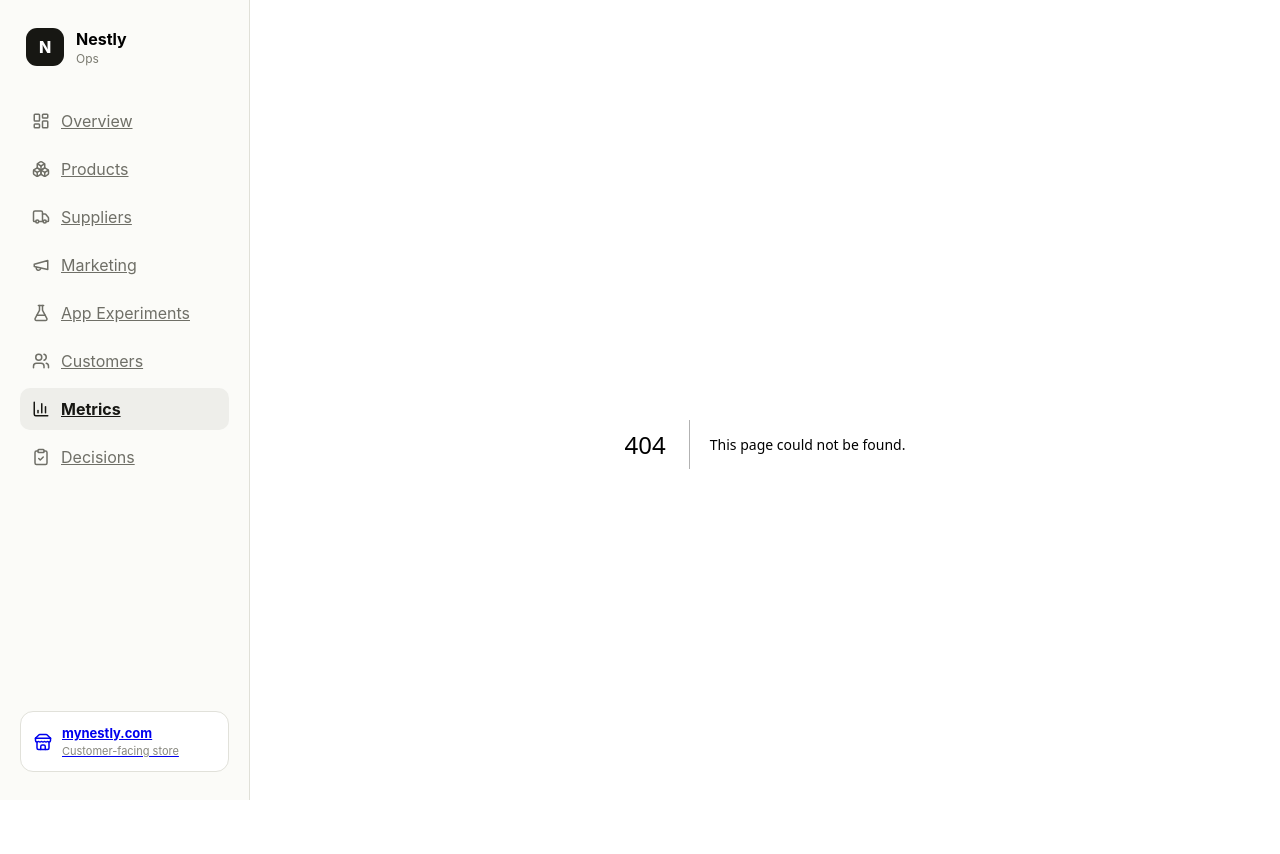
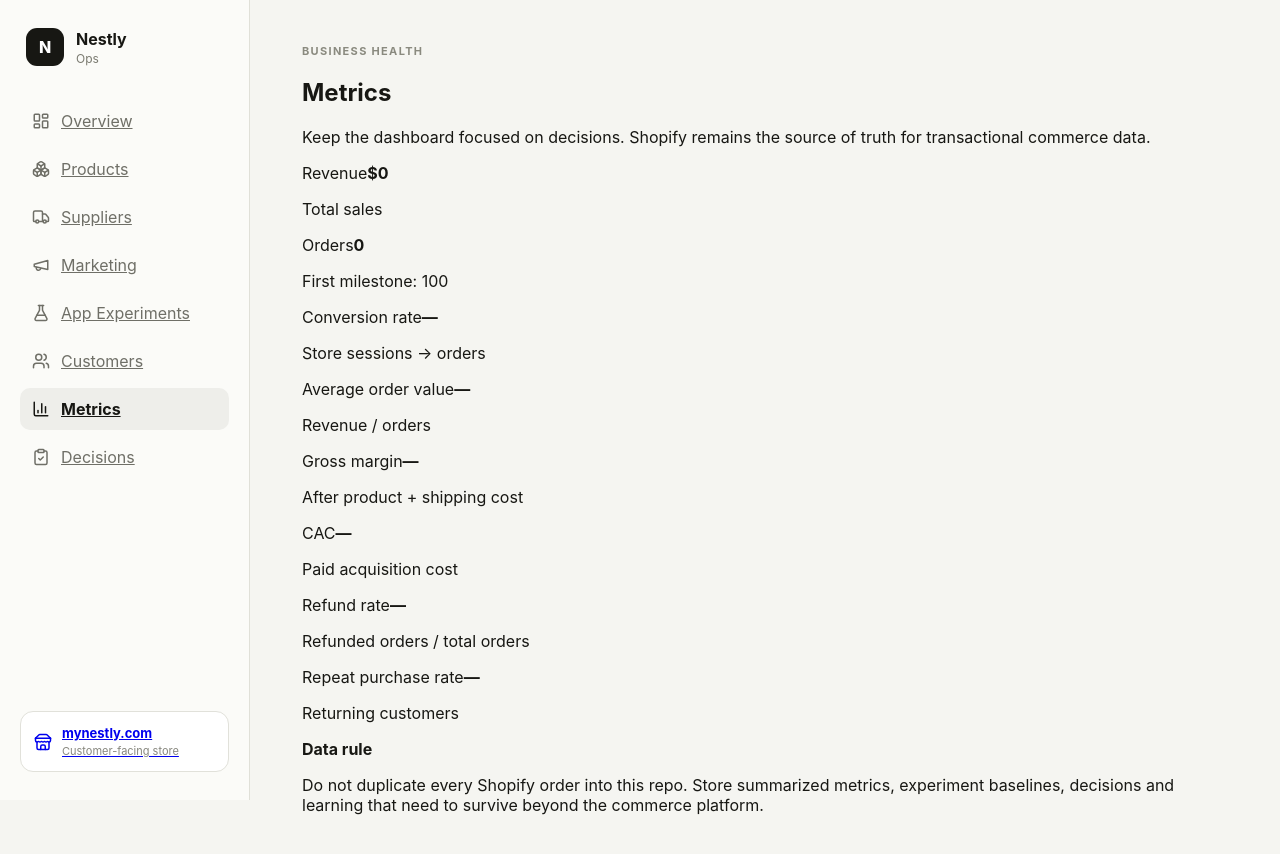
Before and after one commit to hifazlerabbi/nestly-ops, a Next.js app: page /metrics in a window 1280 px wide. Before the commit this address had no page. Shown: the top 854 px of the page. Built offline with nearby package versions, Linux system fonts and the light colour scheme.

Commit message:
Add metrics page

```diff
--- /dev/null
+++ b/app/metrics/page.tsx
@@ -0,0 +1,22 @@
+import { PageHeader } from "../components";
+
+const metrics = [
+  ["Revenue", "$0", "Total sales"],
+  ["Orders", "0", "First milestone: 100"],
+  ["Conversion rate", "—", "Store sessions → orders"],
+  ["Average order value", "—", "Revenue / orders"],
+  ["Gross margin", "—", "After product + shipping cost"],
+  ["CAC", "—", "Paid acquisition cost"],
+  ["Refund rate", "—", "Refunded orders / total orders"],
+  ["Repeat purchase rate", "—", "Returning customers"],
+];
+
+export default function MetricsPage() {
+  return (
+    <>
+      <PageHeader eyebrow="Business Health" title="Metrics" copy="Keep the dashboard focused on decisions. Shopify remains the source of truth for transactional commerce data." />
+      <section className="metricGrid">{metrics.map(([label,value,copy])=><article className="metricCard" key={label}><span>{label}</span><strong>{value}</strong><p>{copy}</p></article>)}</section>
+      <section className="noteCard"><strong>Data rule</strong><p>Do not duplicate every Shopify order into this repo. Store summarized metrics, experiment baselines, decisions and learning that need to survive beyond the commerce platform.</p></section>
+    </>
+  );
+}
```
